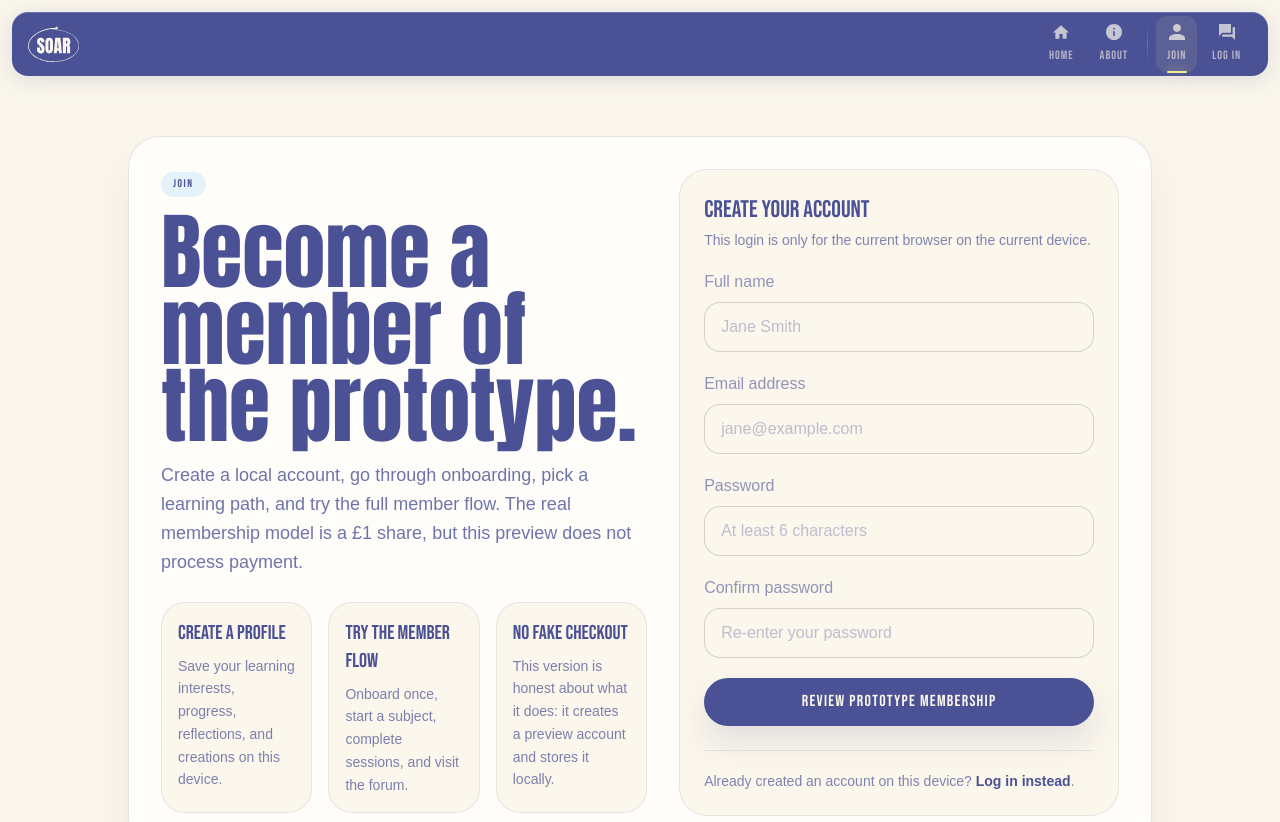
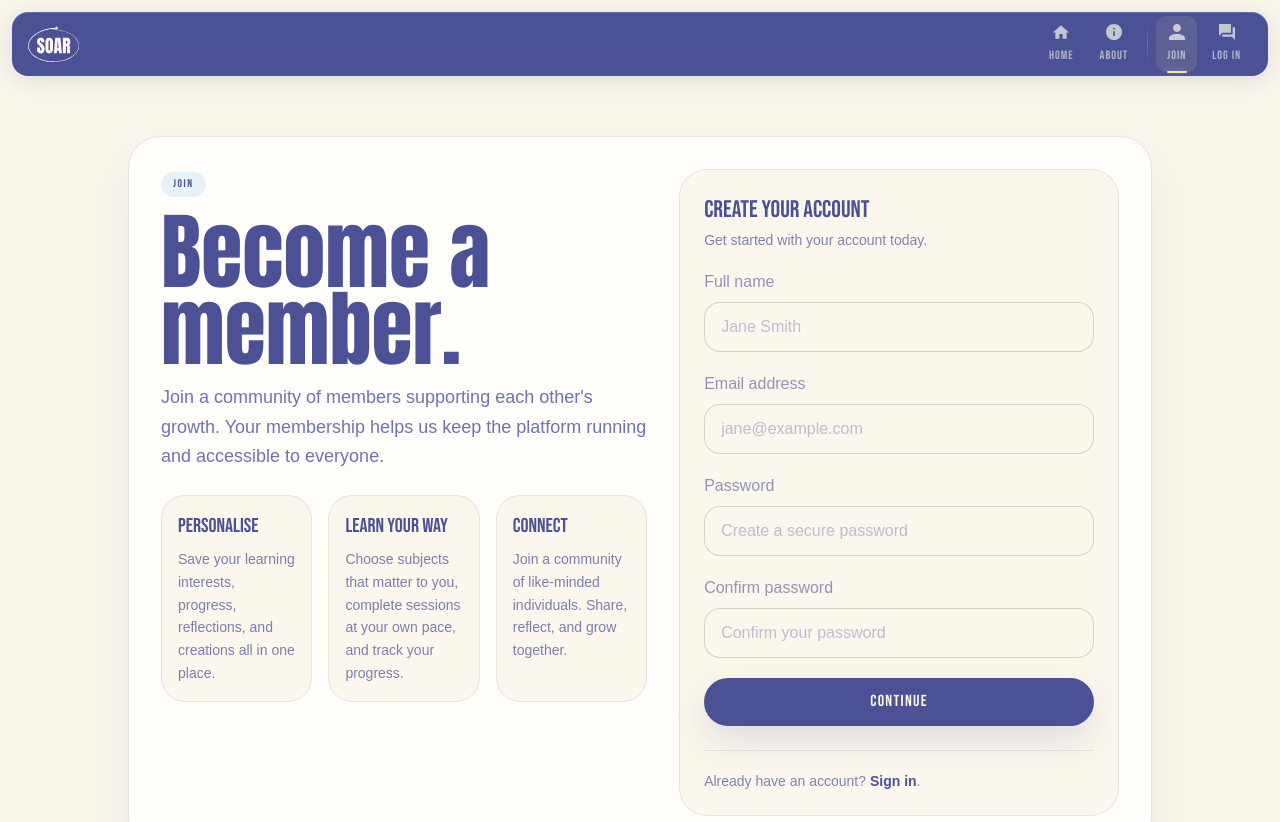
Before and after one commit to baberlabs/soar, a React (Vite) app: page /join in a window 1280 px wide. Shown: the top 822 px of the page. Built offline with nearby package versions, Linux system fonts and the light colour scheme; a web font is replaced by a local one.

Commit message:
ui: remove prototype language from pages

```diff
--- /dev/null
+++ b/feedback/feedback-01-applied.md
@@ -0,0 +1,7 @@
+# Feedback #01 Applied
+
+1.1 Removed WHAT THIS PROTOTYPE DOES TODAY section from ABOUT page.
+
+1.2 Removed EXPLORE LEARNING PATHS button from ABOUT page because it is redundant. When a user joins the platform and logs in, they can see all the learning paths in the LEARN page.
+
+1.3 Removed prototypal language from JOIN, CREATE, CONNECT and ACCOUNT page.
--- a/src/pages/about/About.jsx
+++ b/src/pages/about/About.jsx
@@ -72,39 +72,12 @@ export const About = () => (
         </div>
       </section>
 
-      <section className="rounded-3xl border border-brand/12 bg-page p-6 md:p-7">
-        <h2 className="font-ui text-3xl text-brand">
-          What this prototype does today
-        </h2>
-        <div className="mt-5 grid gap-4 md:grid-cols-2">
-          <ul className="space-y-3">
-            <Bullet text="Local sign up and log in" />
-            <Bullet text="Onboarding with learning preferences and interests" />
-            <Bullet text="Learn, Create, Reflect, Connect, and Forum flows" />
-          </ul>
-          <ul className="space-y-3">
-            <Bullet text="No live payment processing" />
-            <Bullet text="No real distributed storage nodes yet" />
-            <Bullet text="No production moderation/compliance systems" />
-          </ul>
-        </div>
-      </section>
-
       <footer className="flex flex-wrap gap-3 pt-2">
         <Link
           to="/join"
           className={getButtonClasses({ variant: "primary", fullWidth: false })}
         >
-          Join The Prototype
-        </Link>
-        <Link
-          to="/learn"
-          className={getButtonClasses({
-            variant: "secondary",
-            fullWidth: false,
-          })}
-        >
-          Explore Learning Paths
+          Join the Platform
         </Link>
       </footer>
     </article>
--- a/src/pages/account/Account.jsx
+++ b/src/pages/account/Account.jsx
@@ -96,11 +96,14 @@ export function Account() {
                 {nodeStatus === "active" ? "Active" : "Needs setup"}
               </p>
             </div>
-            <p className="font-body text-sm text-brand/80">
-              In this prototype, node infrastructure is mocked. Your learning,
-              creations, and reflections are persisted locally and represent
-              your personal data layer.
-            </p>
+            <div className="space-y-2">
+              <p className="font-body text-sm text-brand/80">
+                Your node is currently running and syncing data locally.
+              </p>
+              <p className="font-body text-xs text-brand/60">
+                Last synced: Just now
+              </p>
+            </div>
           </article>
 
           <article className="space-y-4 rounded-2xl border border-brand/20 bg-cream p-6">
--- a/src/pages/connect/Connect.jsx
+++ b/src/pages/connect/Connect.jsx
@@ -98,8 +98,7 @@ export function Connect() {
           </h1>
           <p className="max-w-3xl font-body text-base leading-relaxed text-brand/80">
             Build meaningful connections with members who share your goals and
-            interests. Requests and messages stay in your local prototype state
-            for now.
+            interests.
           </p>
         </header>
 
--- a/src/pages/create/Create.jsx
+++ b/src/pages/create/Create.jsx
@@ -200,9 +200,7 @@ export function Create() {
             <div className="space-y-2">
               <h2 className="font-ui text-3xl text-brand">Share a creation</h2>
               <p className="font-body text-sm leading-relaxed text-brand/72">
-                This is still a local prototype, so files are represented by
-                filename only. The point here is to keep evidence of your work
-                attached to a subject path.
+                Keep evidence of your work attached to a subject path.
               </p>
             </div>
 
@@ -219,8 +217,7 @@ export function Create() {
                       Drag a file here or click to browse
                     </p>
                     <p className="font-body text-xs text-brand/62">
-                      Images, audio, video, PDFs, or documents all work in this
-                      prototype flow.
+                      Images, audio, video, PDFs, notes, or documents.
                     </p>
                     <input
                       type="file"
--- a/src/pages/join/Join.jsx
+++ b/src/pages/join/Join.jsx
@@ -96,27 +96,27 @@ export const Join = () => {
               Join
             </span>
             <h1 className="font-display text-[clamp(3rem,7vw,5.25rem)] leading-[0.92] text-brand">
-              Become a member of the prototype.
+              Become a member.
             </h1>
             <p className="max-w-xl font-body text-base leading-relaxed text-brand/80 md:text-lg">
-              Create a local account, go through onboarding, pick a learning
-              path, and try the full member flow. The real membership model is a
-              £1 share, but this preview does not process payment.
+              Join a community of members supporting each other's growth. Your
+              membership helps us keep the platform running and accessible to
+              everyone.
             </p>
           </div>
 
           <div className="grid gap-4 sm:grid-cols-3">
             <ValueCard
-              title="Create a profile"
-              body="Save your learning interests, progress, reflections, and creations on this device."
+              title="Personalise"
+              body="Save your learning interests, progress, reflections, and creations all in one place."
             />
             <ValueCard
-              title="Try the member flow"
-              body="Onboard once, start a subject, complete sessions, and visit the forum."
+              title="Learn your way"
+              body="Choose subjects that matter to you, complete sessions at your own pace, and track your progress."
             />
             <ValueCard
-              title="No fake checkout"
-              body="This version is honest about what it does: it creates a preview account and stores it locally."
+              title="Connect"
+              body="Join a community of like-minded individuals. Share, reflect, and grow together."
             />
           </div>
         </section>
@@ -129,8 +129,7 @@ export const Join = () => {
                   Create your account
                 </h2>
                 <p className="font-body text-sm text-brand/70">
-                  This login is only for the current browser on the current
-                  device.
+                  Get started with your account today.
                 </p>
               </div>
 
@@ -165,7 +164,7 @@ export const Join = () => {
                 onValueChange={(password) =>
                   setForm((current) => ({ ...current, password }))
                 }
-                placeholder="At least 6 characters"
+                placeholder="Create a secure password"
                 autoComplete="new-password"
               />
 
@@ -177,7 +176,7 @@ export const Join = () => {
                 onValueChange={(confirmPassword) =>
                   setForm((current) => ({ ...current, confirmPassword }))
                 }
-                placeholder="Re-enter your password"
+                placeholder="Confirm your password"
                 autoComplete="new-password"
               />
 
@@ -187,38 +186,36 @@ export const Join = () => {
                 </p>
               ) : null}
 
-              <Button type="submit" text="Review Prototype Membership" />
+              <Button type="submit" text="Continue" />
             </form>
           ) : (
             <form onSubmit={createMember} className="space-y-5">
               <div className="space-y-1">
                 <h2 className="font-ui text-2xl text-brand">
-                  Review before you start
+                  Review your membership
                 </h2>
                 <p className="font-body text-sm text-brand/70">
-                  You are creating a local preview account, not buying a real
-                  share today.
+                  Please check your details before confirming.
                 </p>
               </div>
 
               <div className="space-y-3 rounded-3xl border border-brand/12 bg-white p-5">
-                <SummaryRow label="Member name" value={form.fullName} />
+                <SummaryRow label="Name" value={form.fullName} />
                 <SummaryRow
                   label="Email"
                   value={form.email.trim().toLowerCase()}
                 />
-                <SummaryRow
-                  label="Membership model"
-                  value="£1 share in the real service"
-                />
-                <SummaryRow
-                  label="Prototype reality"
-                  value="No payment processed"
-                />
-                <SummaryRow
-                  label="Data location"
-                  value="Saved in this browser on this device"
-                />
+                <SummaryRow label="Membership type" value="Permanent" />
+                <SummaryRow label="Membership fee" value="£1.00" />
+              </div>
+
+              <div className="rounded-3xl border border-brand/12 bg-white p-5">
+                <p className="font-body text-sm leading-relaxed text-brand/76">
+                  Your membership supports our mission to make personal growth
+                  accessible to everyone. As a member, you'll have full access
+                  to all learning materials, the community forum, and our
+                  reflection tools.
+                </p>
               </div>
 
               <label className="flex items-start gap-3 rounded-2xl border border-brand/12 bg-white px-4 py-4">
@@ -229,9 +226,8 @@ export const Join = () => {
                   className="mt-1 size-4 rounded border border-navy/40 accent-brand"
                 />
                 <span className="font-body text-sm leading-relaxed text-brand/76">
-                  I understand this is a prototype preview. My account and
-                  progress will be stored locally on this device unless I clear
-                  them.
+                  I agree to the terms of membership and understand my
+                  contribution helps keep this community thriving.
                 </span>
               </label>
 
@@ -255,8 +251,8 @@ export const Join = () => {
                 <Button
                   type="submit"
                   status={status}
-                  loadingText="Creating account..."
-                  text="Create My Preview Account"
+                  loadingText="Setting up your account..."
+                  text="Complete Registration"
                   fullWidth={false}
                 />
               </div>
@@ -264,12 +260,12 @@ export const Join = () => {
           )}
 
           <p className="mt-6 border-t border-brand/12 pt-5 font-body text-sm text-brand/70">
-            Already created an account on this device?{" "}
+            Already have an account?{" "}
             <Link
               to="/login"
               className="font-semibold text-brand hover:underline"
             >
-              Log in instead
+              Sign in
             </Link>
             .
           </p>
```
